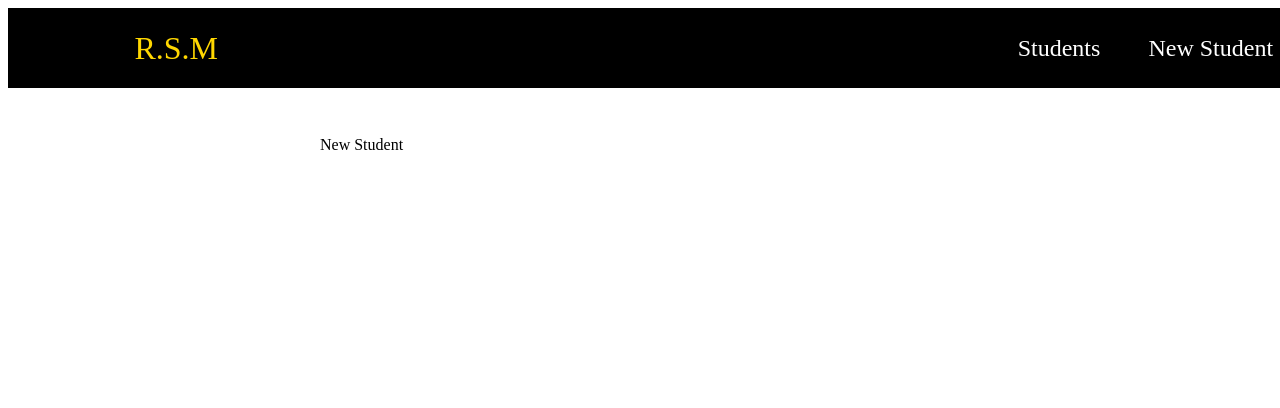
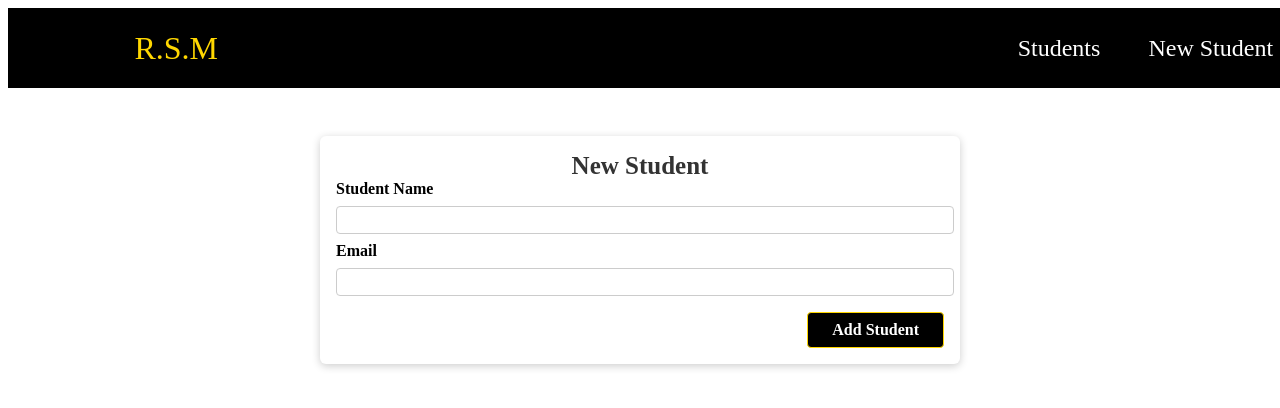
Before and after one commit to hassanedelbi/react-student-manager, a React (Create React App) app: page /new-student in a window 1280 px wide. Shown: the top 408 px of the page. Built offline with nearby package versions, Linux system fonts and the light colour scheme; the HTML template or start-up script is replaced by a standard one.

Commit message:
addded student list with courses

```diff
--- a/src/components/courses/CourseItem.js
+++ b/src/components/courses/CourseItem.js
@@ -0,0 +1,25 @@
+import React from 'react';
+
+const Course = (props) => {
+	const courses = [
+		{
+			id: '1',
+			name: 'course1',
+		},
+		{
+			id: '2',
+			name: 'course2',
+		},
+		{
+			id: '3',
+			name: 'course3',
+		},
+	];
+
+	function getCourseById(courseId) {
+		let a = courses.find((course) => course.id === courseId);
+		return a.name;
+	}
+	return <h4>{getCourseById(props.id)}</h4>;
+};
+export default Course;
--- a/src/components/students/NewStudentForm.js
+++ b/src/components/students/NewStudentForm.js
@@ -0,0 +1,32 @@
+import { useRef } from 'react';
+import Card from '../ui/Card';
+import classes from './NewStudentForm.module.css';
+const NewStudentForm = (props) => {
+	const nameInputRef = useRef();
+	const emailInputRef = useRef();
+
+	function submitHandler(event) {
+		event.preventDefault();
+	}
+
+	return (
+		<Card>
+			<form className={classes.form} onSubmit={submitHandler}>
+				<div className={classes.title}>New Student</div>
+				<div className={classes.control}>
+					<label htmlFor='name'> Student Name</label>
+					<input type='name' required id='name' ref={nameInputRef} />
+				</div>
+				<div className={classes.control}>
+					<label htmlFor='email'>Email</label>
+					<input type='email' required id='email' ref={emailInputRef} />
+				</div>
+				<div className={classes.actions}>
+					<button>Add Student</button>
+				</div>
+			</form>
+		</Card>
+	);
+};
+
+export default NewStudentForm;
--- /dev/null
+++ b/src/components/students/NewStudentForm.module.css
@@ -0,0 +1,52 @@
+.form {
+	padding: 1rem;
+}
+
+.form .title {
+	font-size: 25px;
+	font-weight: bold;
+	text-align: center;
+	color: #333333;
+}
+.control {
+	margin-bottom: 0.5rem;
+}
+
+.control label {
+	display: block;
+	font-weight: bold;
+	margin-bottom: 0.5rem;
+}
+
+.control input,
+.control textarea {
+	display: block;
+	font: inherit;
+	border-radius: 4px;
+	border: 1px solid #ccc;
+	padding: 0.25rem;
+	width: 100%;
+}
+
+.actions {
+	margin-top: 1rem;
+	text-align: right;
+}
+
+.actions button {
+	font: inherit;
+	cursor: pointer;
+	background-color: black;
+	color: white;
+	padding: 0.5rem 1.5rem;
+	border: 1px solid gold;
+	border-radius: 4px;
+	font-weight: bold;
+}
+
+.actions button:hover,
+.actions button:active {
+	background-color: rgb(49, 49, 49);
+	border-color: black;
+	color: gold;
+}
--- a/src/components/students/Student.js
+++ b/src/components/students/Student.js
@@ -1,3 +1,4 @@
+import Course from '../courses/CourseItem';
 import Card from '../ui/Card';
 const Student = (props) => {
 	return (
@@ -5,6 +6,10 @@ const Student = (props) => {
 			<Card>
 				<h3>Full Name{props.name}</h3>
 				<h4>Email{props.email}</h4>
+				<h4>Courses:</h4>
+				{props.courses.map((courseId) => (
+					<Course key={courseId} id={courseId} />
+				))}
 			</Card>
 		</li>
 	);
--- a/src/components/students/StudentList.js
+++ b/src/components/students/StudentList.js
@@ -1,10 +1,16 @@
 import Student from './Student';
 import classes from './StudentList.module.css';
+
 const StudentList = (props) => {
 	return (
 		<ul className={classes.list}>
 			{props.students.map((student) => (
-				<Student key={student.id} id={student.id} email={student.email} />
+				<Student
+					key={student.id}
+					id={student.id}
+					email={student.email}
+					courses={student.courses}
+				/>
 			))}
 		</ul>
 	);
--- a/src/pages/AllStudents.js
+++ b/src/pages/AllStudents.js
@@ -7,16 +7,19 @@ const AllStudentsPage = () => {
 			id: '1',
 			name: 'Name1',
 			email: 'email1@test.com',
+			courses: ['1', '3'],
 		},
 		{
 			id: '2',
 			name: 'Name2',
 			email: 'email2@test.com',
+			courses: ['2'],
 		},
 		{
 			id: '3',
 			name: 'Name3',
 			email: 'email3@test.com',
+			courses: ['3'],
 		},
 	];
 	return (
--- a/src/pages/NewStudent.js
+++ b/src/pages/NewStudent.js
@@ -1,7 +1,12 @@
 import React from 'react';
+import NewStudentForm from '../components/students/NewStudentForm';
 
 const NewStudentPage = () => {
-	return <div>New Student</div>;
+	return (
+		<div>
+			<NewStudentForm />
+		</div>
+	);
 };
 
 export default NewStudentPage;
```
